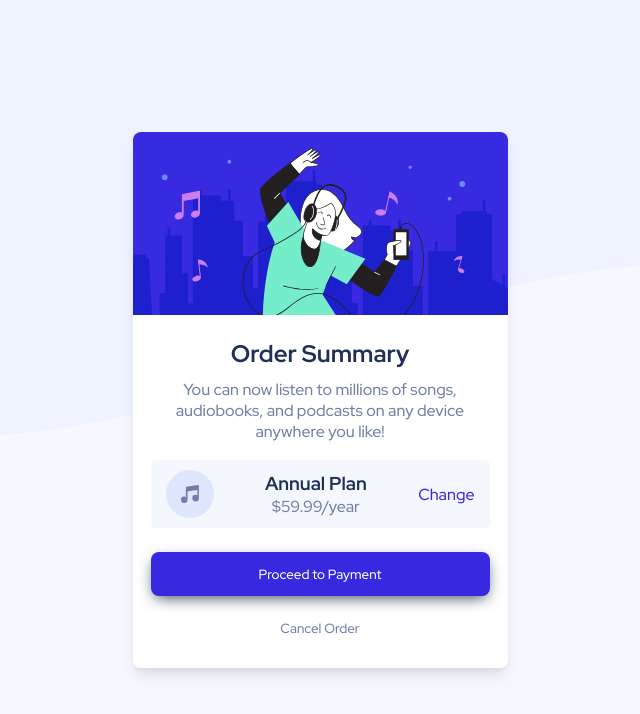
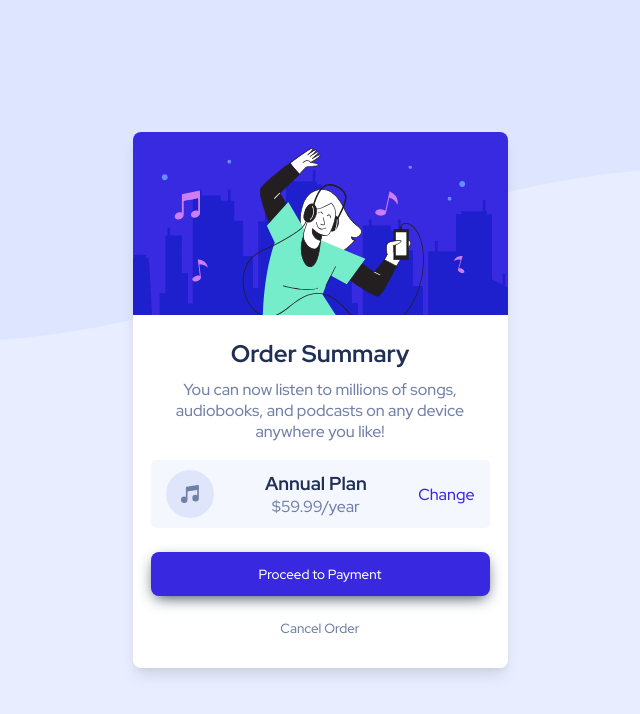
Before and after one commit to ikhsan-fauji/order-summary-component-main, a website: page index.html in a window 1280 px wide. Shown: the whole page, without its empty margins (320-960 px from the left). Drawn offline with Linux system fonts and the light colour scheme.

Commit message:
fix background image

```diff
--- a/assets/sass/desktop.scss
+++ b/assets/sass/desktop.scss
@@ -1,7 +1,6 @@
 @media screen and (min-width: 1024px) {
-    body {
+    body::after {
+        top: -95px !important;
         background-image: url('../images/pattern-background-desktop.svg') !important;
-        background-repeat: no-repeat;
-        background-position: top;
     }
 }
--- a/assets/sass/index.scss
+++ b/assets/sass/index.scss
@@ -15,10 +15,17 @@ p {
     color: $desaturated-blue;
 }
 
-body {
+body::after {
+    position: absolute;
+    content: "";
+    display: block;
+    width: 100vw;
+    height: 100vh;
+    top: -25px;
     background-image: url('../images/pattern-background-mobile.svg');
     background-repeat: no-repeat;
     background-position: top;
+    z-index: -2;
 }
 
 main {
@@ -32,13 +39,13 @@ main {
 
 main::after {
     display: block;
-    background-color: $very-pale-blue;
+    background-color: $pale-blue;
     position: absolute;
     width: 100%;
     height: 100vh;
     content: "";
     z-index: -1;
-    opacity: 80%;
+    opacity: 75%;
     top: 0;
 }
 
```
Also changed, not shown: assets/css/style.css, 1 other file.
